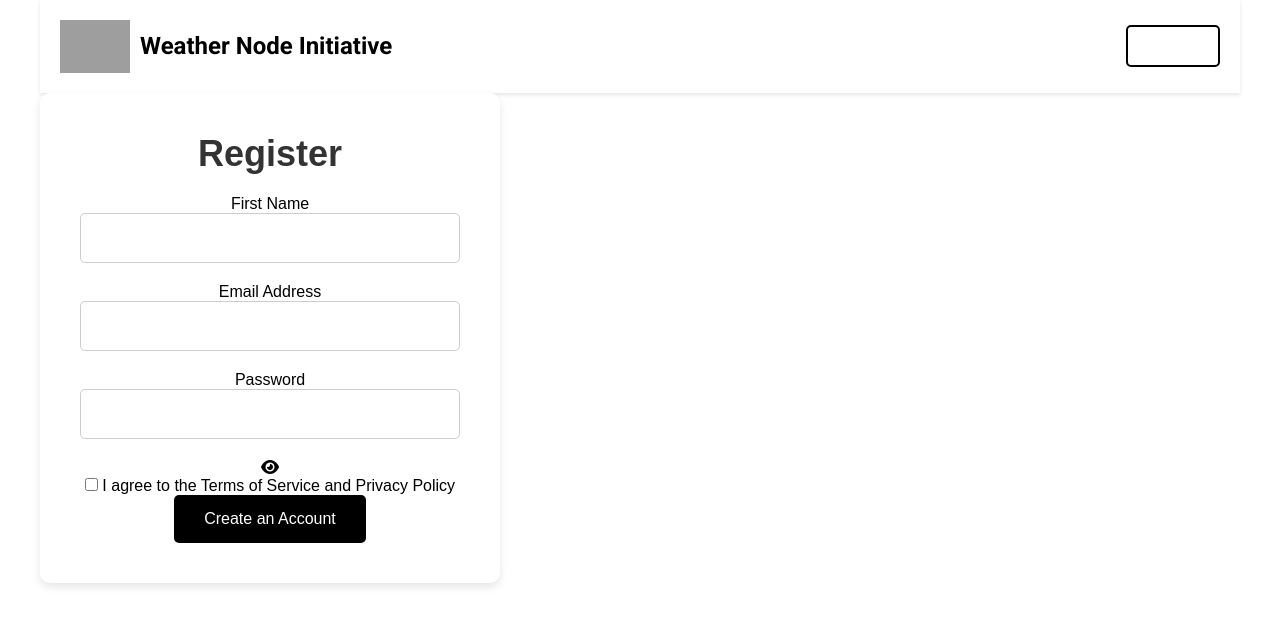
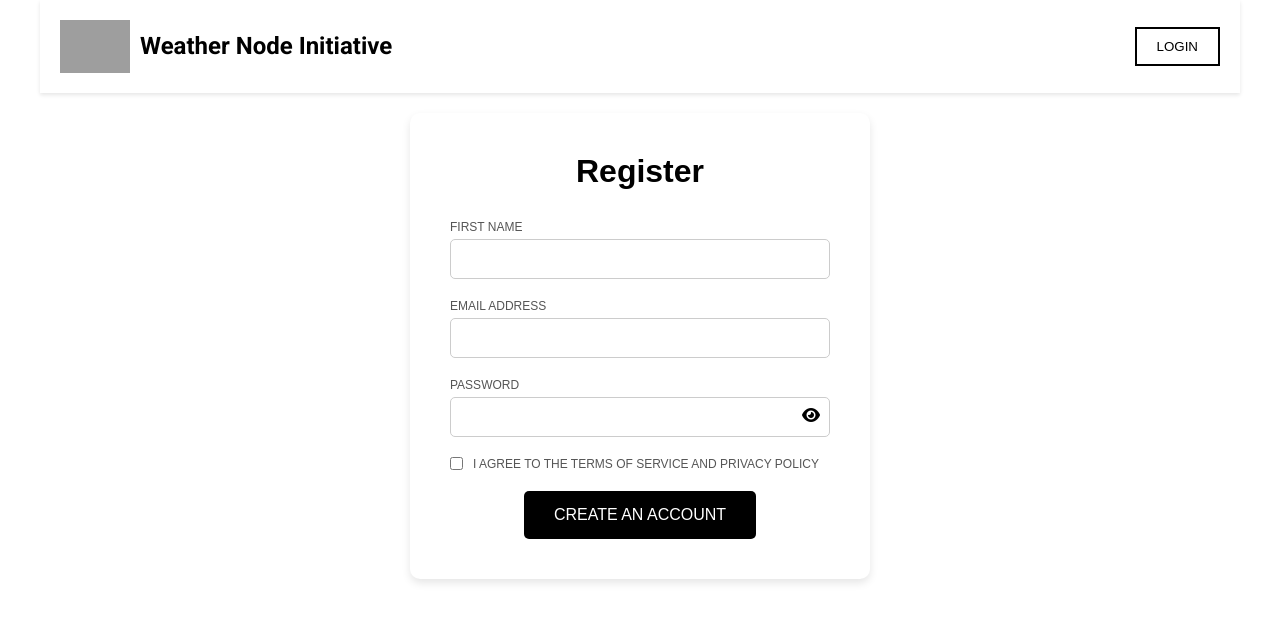
Before and after one commit to MajikJoker/Weather-Node-Initiative, a Flask app: page /register in a window 1280 px wide. Shown: the top 626 px of the page. Run offline with Flask 2, Linux system fonts and the light colour scheme; grey boxes are pictures that could not be loaded.

Commit message:
Update style.css

```diff
--- a/static/style.css
+++ b/static/style.css
@@ -223,87 +218,184 @@ nav {
     width: 100%;
     max-width: 460px;
     box-sizing: border-box;
+    margin: 0 auto; /* Center the box horizontally */
+    margin-top: 20px; /* Optional: Add top margin as needed */
 }
 
-h1 {
-    margin-bottom: 20px;
-    font-size: 36px;
-    font-weight: bold;
-    color: #333;
+.login-box h1,
+.register-box h1 {
+    margin-bottom: 30px;
 }
 
-p {
-    margin-bottom: 30px;
-    font-size: 16px;
-    color: #666;
+.form-group {
+    margin-bottom: 20px;
+    position: relative;
 }
 
-input[type="text"],
-input[type="password"],
-input[type="email"] {
+.form-group label {
+    display: block;
+    margin-bottom: 5px;
+    text-transform: uppercase;
+    font-size: 12px;
+    color: #555;
+    text-align: left;
+}
+
+.form-group input {
     width: 100%;
-    padding: 15px;
-    margin-bottom: 20px;
+    padding: 10px;
     border: 1px solid #ccc;
     border-radius: 5px;
     font-size: 16px;
+    box-sizing: border-box;
 }
 
-button {
+.form-group .show-password {
+    position: absolute;
+    top: 65%;
+    right: 10px;
+    transform: translateY(-50%);
+    cursor: pointer;
+}
+
+.form-options {
+    display: flex;
+    justify-content: space-between;
+    align-items: center;
+    margin-bottom: 20px;
+    text-align: left;
+}
+
+.form-options label {
+    display: flex;
+    align-items: center;
+    font-size: 14px;
+    cursor: pointer;
+}
+
+.form-options input {
+    margin-right: 10px;
+}
+
+.form-options a {
+    font-size: 14px;
+    text-decoration: none;
+    color: #007BFF;
+}
+
+.submit-btn {
     background-color: #000;
     color: #fff;
+    padding: 15px 30px;
     border: none;
-    padding: 15px 30px;
     border-radius: 5px;
     font-size: 16px;
     cursor: pointer;
-    transition: background-color 0.3s ease;
+    text-transform: uppercase;
 }
 
-button:hover {
-    background-color: #333;
+.terms {
+    display: flex;
+    align-items: center;
+    font-size: 16px;
+    margin-bottom: 20px;
+    text-align: left;
 }
 
-.error {
-    color: red;
-    font-size: 14px;
+.terms input {
+    margin-right: 10px;
+    vertical-align: middle;
+    width: auto;
+    height: auto;
+}
+
+.terms label {
+    display: flex;
+    align-items: center;
+    margin: 0;
+}
+
+/* Add these styles at the end of your existing style.css file */
+
+.weather-forecast {
+    width: 100%;
+    max-width: 800px;
+    margin: 20px auto;
+    text-align: center;
+}
+
+.weather-current {
+    background-color: #bab7b7;
+    padding: 20px;
+    border-radius: 10px;
     margin-bottom: 20px;
 }
 
-footer {
-    text-align: center;
-    padding: 20px;
-    background-color: #1a1a1a;
-    color: #fff;
+.location-date {
+    text-align: left;
 }
 
-footer p {
-    margin: 0;
+.location-date h2 {
+    margin-bottom: 10px;
 }
 
-footer .navigation-buttons button {
-    margin: 0 5px;
+.weather-icon img {
+    width: 100px;
+    height: 100px;
 }
 
-ul {
-    list-style: none;
-    display: flex;
+.weather-details {
+    text-align: right;
 }
 
-ul li {
-    margin: 0 10px;
+.weather-daily {
+    display: flex;
+    justify-content: space-around; /* Adjust spacing between items */
+    flex-wrap: nowrap; /* Prevent items from wrapping onto a new line */
+    margin-top: 20px; /* Optional: Adjust top margin as needed */
 }
 
-ul li a {
-    text-decoration: none;
-    color: #fff;
+.weather-daily-item {
+    background-color: #bab7b7;
+    padding: 10px;
+    border-radius: 10px;
+    width: calc(100% / 5 - 20px); /* Adjust width for 5 items per row */
+    box-sizing: border-box;
+    margin-bottom: 20px; /* Adjust bottom margin as needed */
+    text-align: center;
 }
 
-a:hover {
-    text-decoration: underline;
+.weather-daily-item img {
+    width: 50px;
+    height: 50px;
 }
 
-a {
+.weather-daily-item p {
+    margin: 5px 0;
+}
+
+.navigation-buttons {
+    margin-top: 20px;
+    text-align: center;
+}
+
+.navigation-buttons button {
+    background-color: #4CAF50; /* Green */
+    border: none;
+    color: white;
+    padding: 15px 32px;
+    text-align: center;
     text-decoration: none;
-    color: inherit;
+    display: inline-block;
+    font-size: 16px;
+    margin: 4px 2px;
+    cursor: pointer;
+    border-radius: 4px;
+    transition-duration: 0.4s;
 }
+
+.navigation-buttons button:hover {
+    background-color: white;
+    color: black;
+    border: 2px solid #4CAF50;
+}
```
Also changed, not shown: other parts of static/style.css (+17 -22 lines).
